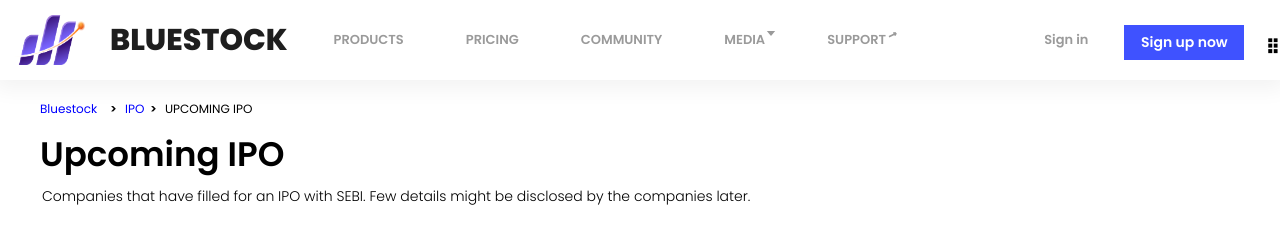
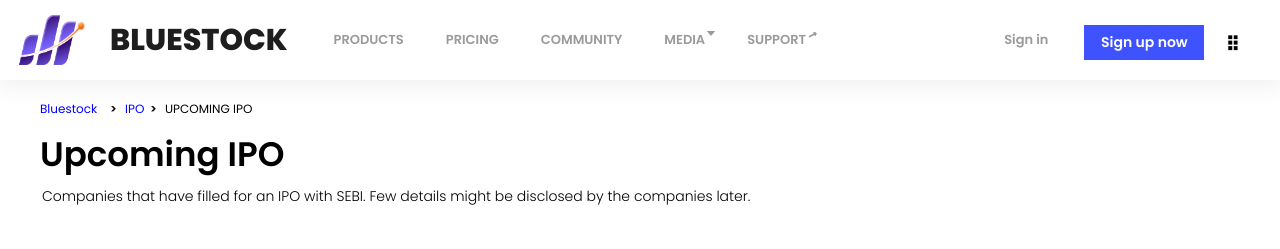
Before and after one commit to suryansh2206/Bluestock-Fintech-Internship-Component-1, a plain HTML site: page Component_1/index.html in a window 1280 px wide. Drawn offline with nearby package versions, Linux system fonts and the light colour scheme.

Commit message:
CSS adjustments in header

```diff
--- a/Component_1/style.css
+++ b/Component_1/style.css
@@ -35,7 +35,7 @@ body {
 
 .nav-links {
   display: flex;
-  gap: 30px; /* Space between nav links */
+  gap: 10px; /* Space between nav links */
   flex-grow: 1; /* Take up remaining space */
 }
 
@@ -89,6 +89,7 @@ body {
   display: flex;
   gap: 20px; /* Space between auth options */
   margin-left: auto; /* Pushes the auth options to the right */
+  margin-right: 40px;
 }
 
 .sign-up-button {
@@ -113,7 +114,7 @@ body {
   height: 21.88px;
   fill: rgba(0, 0, 0, 1); /* Vector color */
   transform: rotate(90deg);
-  margin-top: 15px;
+  margin-top: 12px;
   margin-left: -5px;
 }
 
```
